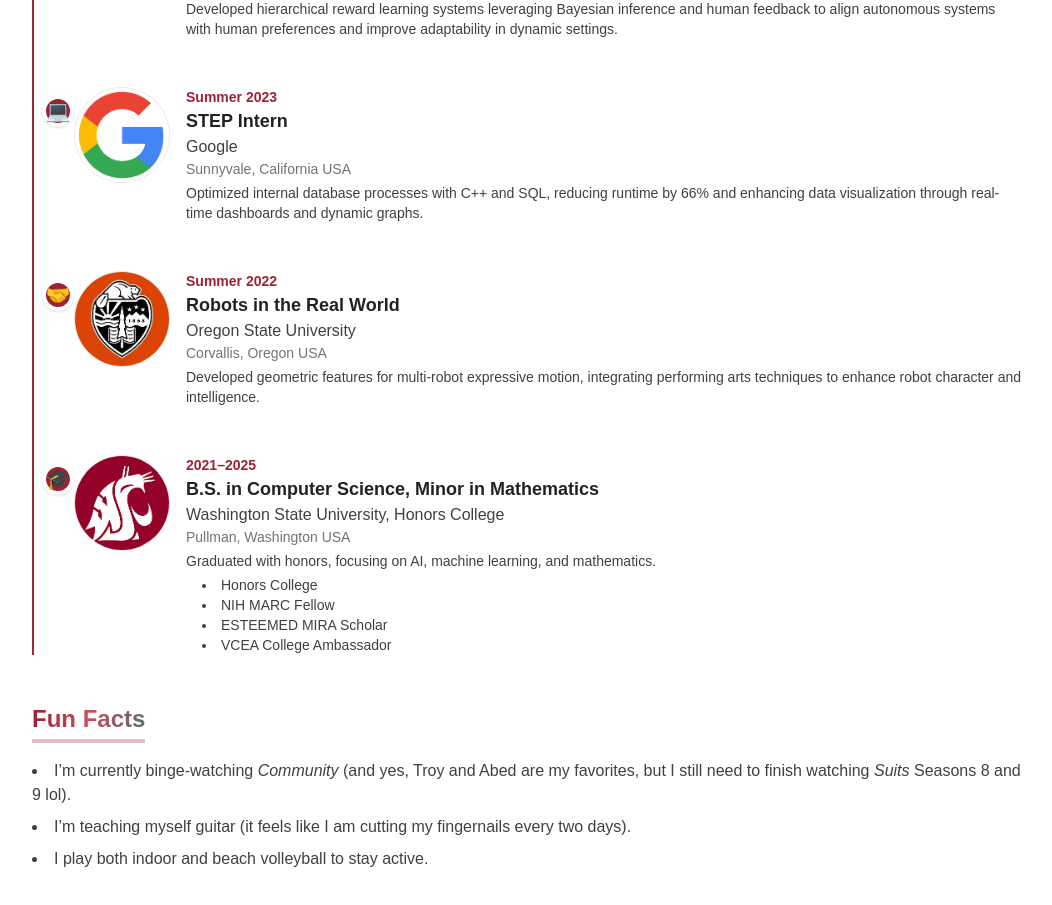
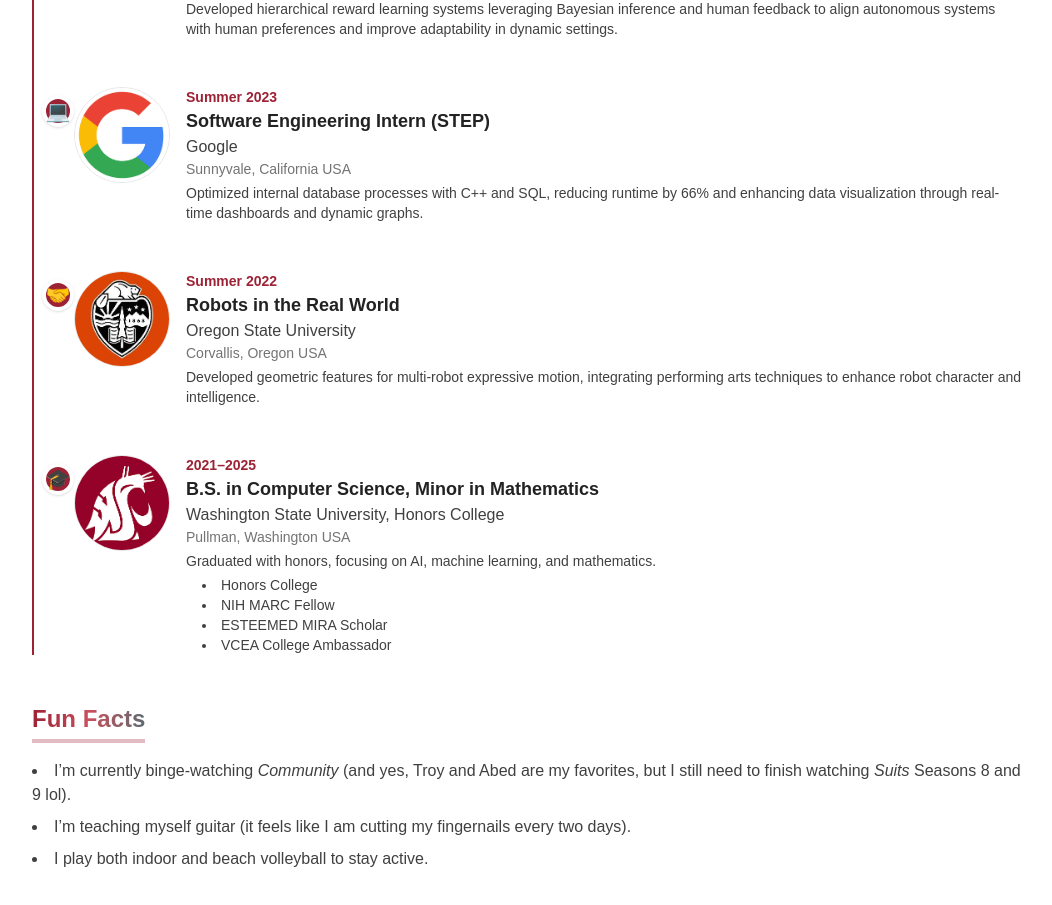
Before and after one commit to ethanvillalovoz/ethanvillalovoz.github.io, a Next.js app: page /about in a window 1280 px wide. Shown: the part 1306-2211 px from the top of the page, without its empty margins (112-1164 px from the left). Built offline with nearby package versions, Linux system fonts and the light colour scheme.

Commit message:
Changed role names and updated CV

```diff
--- a/src/app/about/page.tsx
+++ b/src/app/about/page.tsx
@@ -40,7 +40,7 @@ const timeline = [
 	},
 	{
 		year: "Summer 2023",
-		title: "STEP Intern",
+		title: "Software Engineering Intern (STEP)",
 		org: "Google",
 		location: "Sunnyvale, California USA",
 		logo: "/images/timeline/Google_icon.png",
--- a/src/app/page.tsx
+++ b/src/app/page.tsx
@@ -40,7 +40,7 @@ export default function Home() {
       date: "06/2025",
       content: (
         <>
-          I joined the <a href="https://fellowship.mlh.io/programs/production-engineering-sre" className="text-primary underline">Meta x MLH Fellowship</a> as a Production Engineering Fellow!
+          I joined Meta as a <a href="https://fellowship.mlh.io/programs/production-engineering-sre" className="text-primary underline">Production Engineering Fellow</a>!
         </>
       ),
     },
@@ -94,7 +94,7 @@ export default function Home() {
       content: (
         <>
           I will be interning as a{" "}
-          <a href="https://buildyourfuture.withgoogle.com/programs/step" className="text-primary underline">STEP Intern</a> at Google.
+          <a href="https://buildyourfuture.withgoogle.com/programs/step" className="text-primary underline">Software Engineering Intern (STEP)</a> at Google.
         </>
       ),
       hidden: true,
```
Also changed, not shown: 1 other file (tests, documents, lock files or other folders).
